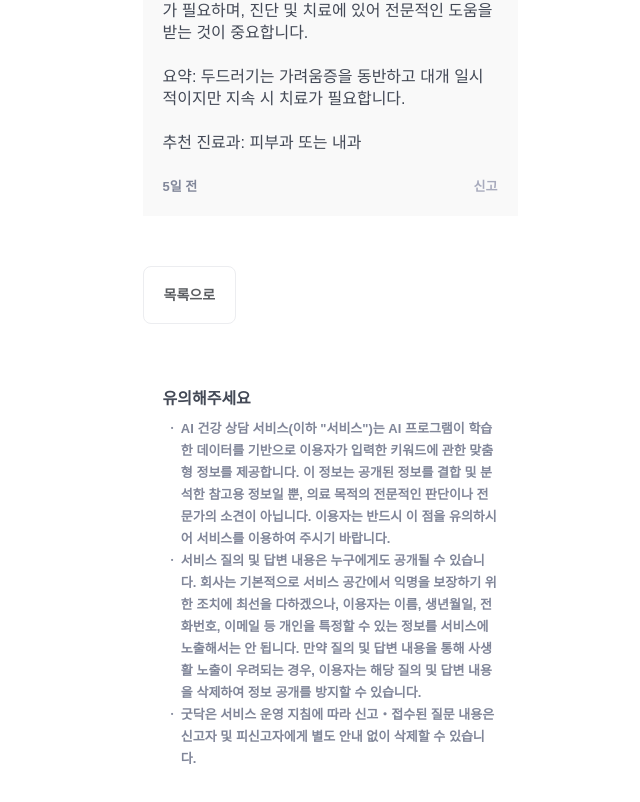
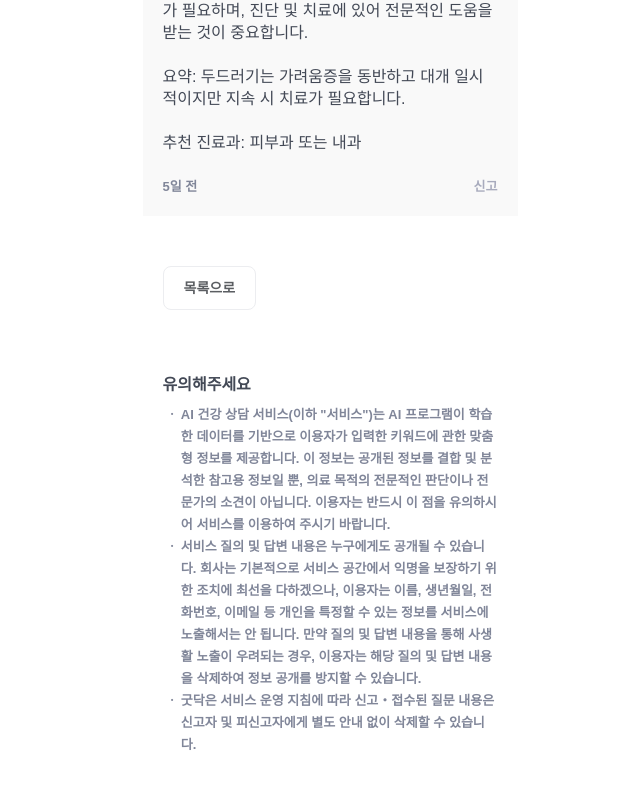
Before and after one commit to jisooooooooooo/36-COLLABORATION-WEB-GOODOC, a React (Vite) app: page /qna/1 in a window 1280 px wide. Shown: the part 720-1522 px from the top of the page, without its empty margins (310-950 px from the left). Built offline with nearby package versions, Linux system fonts and the light colour scheme.

Commit message:
refactor: 컴포넌트 분리

```diff
--- /dev/null
+++ b/src/pages/qna/qnaDetail/components/QnAAnswer.tsx
@@ -0,0 +1,37 @@
+import ChatProfile from '@shared/assets/svg/chatProfile.svg?react';
+import { formatText } from '@/shared/utils/formatText';
+
+interface QnAAnswerProps {
+  content: string;
+  summary: string;
+  recommend: string;
+}
+
+const QnAAnswer = ({ content, summary, recommend }: QnAAnswerProps) => {
+  const formattedContent = formatText(content);
+  const formattedSummary = formatText(`요약: ${summary}`);
+  const formattedRecommend = formatText(`추천 진료과: ${recommend}`);
+
+  return (
+    <section className="mb-[3.13rem] bg-WGray-4 p-[1.25rem]">
+      <div className="mb-[1rem] flex gap-[0.5rem]">
+        <ChatProfile className="w-[3rem] h-[3rem]" />
+        <div className="flex-col gap-[0.12rem]">
+          <div className="body-bold-13 text-Mainblue">AI 건강 매니저</div>
+          <div className="title-bold-18 text-CGray">굿봇의 답변</div>
+        </div>
+      </div>
+      <div className="body-med-16 text-CGray-2">{formattedContent}</div>
+      <div className="body-med-16 text-CGray-2">{formattedSummary}</div>
+      <div className="body-med-16 text-CGray-2">{formattedRecommend}</div>
+      <div className="flex justify-between mt-[0.13rem]">
+        <span className="caption-semi-13 text-CGray-4">5일 전</span>
+        <button type="button" aria-label="신고하기">
+          <div className="caption-semi-13 text-CGray-5">신고</div>
+        </button>
+      </div>
+    </section>
+  );
+};
+
+export default QnAAnswer;
--- /dev/null
+++ b/src/pages/qna/qnaDetail/components/QnADetailHeader.tsx
@@ -0,0 +1,17 @@
+import Ellipsis from '@shared/assets/svg/ellipsis.svg?react';
+
+const QnAHeader = () => {
+  return (
+    <article className="my-[2.25rem] w-full px-[1.25rem]">
+      <header className="mb-[1rem] flex items-center gap-[0.5rem]">
+        <span className="caption-extraB-13 text-CGray-4">피부과</span>
+        <Ellipsis className="h-[0.125rem] w-[0.125rem]" />
+        <span className="caption-semi-13 text-CGray-4">5일 전</span>
+      </header>
+      <div className="mb-[1.25rem] title-bold-20 text-CGray">두드러기의 원인은 무엇인가요?</div>
+      <div className="title-semi-16 text-CGray-1">두드러기</div>
+    </article>
+  );
+};
+
+export default QnAHeader;
--- /dev/null
+++ b/src/pages/qna/qnaDetail/components/QnANotice.tsx
@@ -0,0 +1,19 @@
+import { noticeList } from '@/shared/constants/notice';
+
+const QnANotice = () => {
+  return (
+    <section className="mb-[3rem] w-full px-[1.25rem]" aria-label="유의사항 안내">
+      <h2 className="mb-[0.5rem] title-bold-14 text-CGray-2">유의해주세요</h2>
+      <div>
+        {noticeList.map((notice, index) => (
+          <div key={index} className="flex items-start body-bold-13 text-CGray-4">
+            <span className="mx-[0.2rem] leading-[1.375rem]">ㆍ</span>
+            <span>{notice}</span>
+          </div>
+        ))}
+      </div>
+    </section>
+  );
+};
+
+export default QnANotice;
--- a/src/pages/qna/qnaDetail/page/QnaDetail.tsx
+++ b/src/pages/qna/qnaDetail/page/QnaDetail.tsx
@@ -1,8 +1,7 @@
 import { useNavigate } from 'react-router-dom';
-import { formatText } from '@/shared/utils/formatText';
-import { noticeList } from '@/shared/constants/notice';
-import Ellipsis from '@shared/assets/svg/ellipsis.svg?react';
-import ChatProfile from '@shared/assets/svg/chatProfile.svg?react';
+import QnAHeader from '../components/QnADetailHeader';
+import QnAAnswer from '../components/QnAAnswer';
+import QnANotice from '../components/QnANotice';
 
 const content =
   '두드러기는 피부에 발생하는 발진으로, 주로 가려움증과 함께 나타납니다. 보통 알레르기 반응이나 특별한 자극에 의해 발생할 수 있으며, 다음과 같은 원인들이 있습니다. 1. 알레르기 요인: 특정 음식(예: 견과류, 해산물), 약물, 꽃가루 또는 동물의 털 등. 2. 물리적 자극: 차가운 온도, 더운 물, 압력 등. 3. 감염: 바이러스나 세균 감염으로 인한 반응. 4. 스트레스: 심리적 스트레스가 면역 체계에 영향을 줄 수 있습니다.  두드러기의 증상은 보통 일시적이며, 몇 시간에서 며칠 내에 자연스럽게 사라지는 경우가 많습니다. 치료는 주로 증상 완화에 중점을 두며, 항히스타민제가 많이 사용됩니다. 그러나 만약 두드러기가 지속되거나 심한 경우, 반드시 의료 전문가와 상담해야 합니다. 소아의 경우 특히 주의가 필요하며, 진단 및 치료에 있어 전문적인 도움을 받는 것이 중요합니다.';
@@ -12,9 +11,6 @@ const recommend = '피부과 또는 내과';
 
 const QnADetail = () => {
   const navigate = useNavigate();
-  const formattedContent = formatText(content);
-  const formattedSummary = formatText(`요약: ${summary}`);
-  const formattedRecommend = formatText(`추천 진료과: ${recommend}`);
 
   const handleClick = () => {
     navigate('/qna');
@@ -23,55 +19,21 @@ const QnADetail = () => {
   return (
     <main className="flex flex-col items-center justify-center pt-[1.5rem]">
       {/* 상단 섹션 */}
-      <article className="my-[2.25rem] w-full px-[1.25rem]">
-        <header className="mb-[1rem] flex items-center gap-[0.5rem]">
-          <span className="caption-extraB-13 text-CGray-4">피부과</span>
-          <Ellipsis className="h-[0.125rem] w-[0.125rem]" />
-          <span className="caption-semi-13 text-CGray-4">5일 전</span>
-        </header>
-        <div className="mb-[1.25rem] title-bold-20 text-CGray">두드러기의 원인은 무엇인가요?</div>
-        <div className="title-semi-16 text-CGray-1">두드러기</div>
-      </article>
+      <QnAHeader />
       {/* 하단 섹션 */}
-      <section className="mb-[3.13rem] bg-WGray-4 p-[1.25rem]">
-        <div className="mb-[1rem] flex gap-[0.5rem]">
-          <ChatProfile className="w-[3rem] h-[3rem]" />
-          <div className="flex-col gap-[0.12rem]">
-            <div className="body-bold-13 text-Mainblue">AI 건강 매니저</div>
-            <div className="title-bold-18 text-CGray">굿봇의 답변</div>
-          </div>
-        </div>
-        <div className="body-med-16 text-CGray-2">{formattedContent}</div>
-        <div className="body-med-16 text-CGray-2">{formattedSummary}</div>
-        <div className="body-med-16 text-CGray-2">{formattedRecommend}</div>
-        <div className="flex justify-between mt-[0.13rem]">
-          <span className="caption-semi-13 text-CGray-4">5일 전</span>
-          <button type="button" aria-label="신고하기">
-            <div className="caption-semi-13 text-CGray-5">신고</div>
-          </button>
-        </div>
-      </section>
+      <QnAAnswer content={content} summary={summary} recommend={recommend} />
+
       <button
         type="button"
         onClick={handleClick}
-        className="mb-[4rem] self-start rounded-[0.5rem] border border-[#ECEDF0] bg-White px-[1.25rem] py-[1rem]"
+        className="mb-[4rem] self-start rounded-[0.5rem] border border-[#ECEDF0] bg-White px-[1.25rem] py-[0.5625rem] ml-[1.25rem]"
         aria-label="QnA 목록으로 이동"
       >
-        <span className="title-bold-14 text-WGray">목록으로</span>
+        <span className="title-bold-14 text-WGray ">목록으로</span>
       </button>
 
       {/* 유의사항 */}
-      <section className="mb-[3rem] w-full px-[1.25rem]" aria-label="유의사항 안내">
-        <h2 className="mb-[0.5rem] title-bold-14 text-CGray-2">유의해주세요</h2>
-        <div>
-          {noticeList.map((notice, index) => (
-            <div key={index} className="flex items-start body-bold-13 text-CGray-4">
-              <span className="mx-[0.2rem] leading-[1.375rem]">ㆍ</span>
-              <span>{notice}</span>
-            </div>
-          ))}
-        </div>
-      </section>
+      <QnANotice />
     </main>
   );
 };
```
Also changed, not shown: 1 other file (tests, documents, lock files or other folders).
